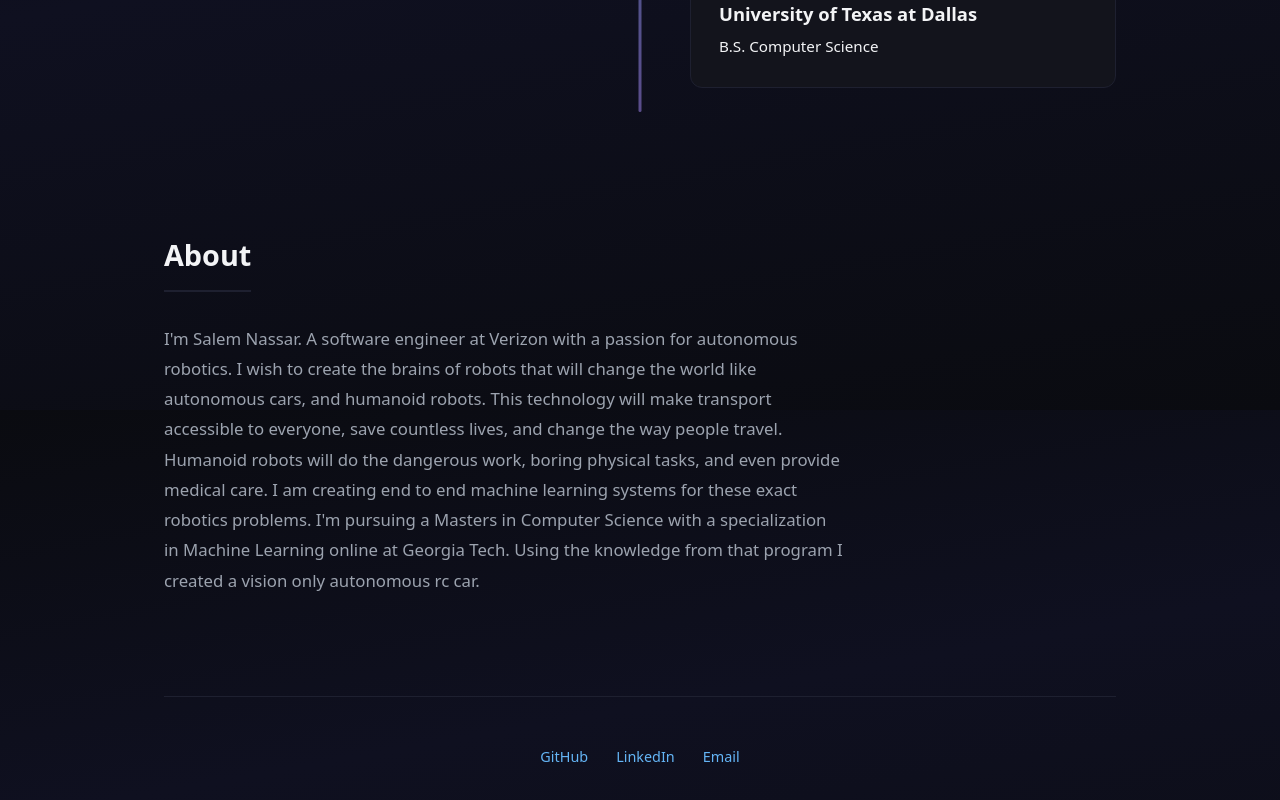
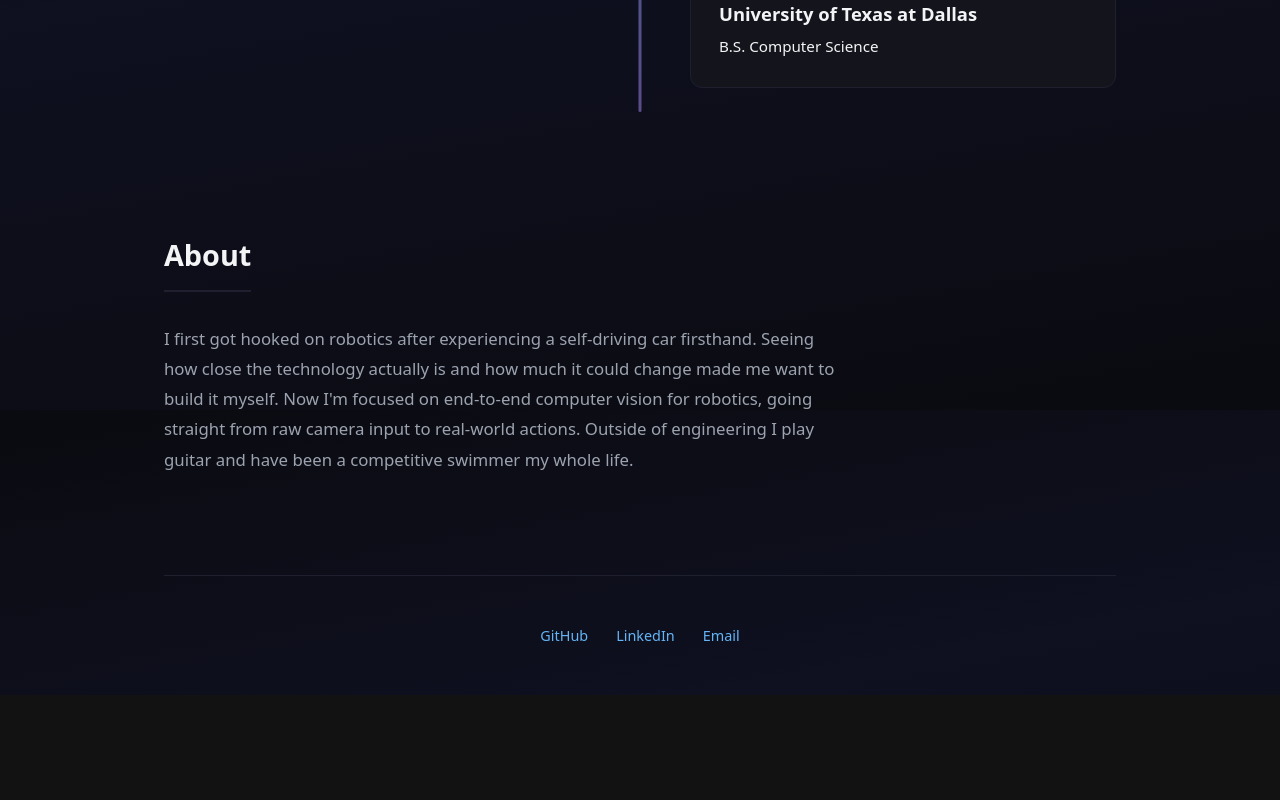
Before and after one commit to Salemmander/Portfolio, a React (Vite) app: page / in a window 1280 px wide. Shown: the part 2790-3590 px from the top of the page. After the commit the page ends 3485 px from the top, so only its background shows below. Built offline with nearby package versions, Linux system fonts and the light colour scheme.

Commit message:
update about

```diff
--- a/src/App.jsx
+++ b/src/App.jsx
@@ -39,12 +39,10 @@ function App() {
       <section id="about" className="section fade-section">
         <h2>About</h2>
         <p className="about">
-          I'm Salem Nassar. A software engineer at Verizon with a passion for autonomous robotics.
-          I wish to create the brains of robots that will change the world like autonomous cars, and humanoid robots. This technology will make transport accessible
-          to everyone, save countless lives, and change the way people travel. Humanoid robots will do the dangerous work, boring physical tasks, and even provide
-          medical care.
-          I am creating end to end machine learning systems for these exact robotics problems. I'm pursuing a Masters in Computer Science with a specialization
-          in Machine Learning online at Georgia Tech. Using the knowledge from that program I created a vision only autonomous rc car.
+          I first got hooked on robotics after experiencing a self-driving car firsthand.
+          Seeing how close the technology actually is and how much it could change made me want to build it myself.
+          Now I'm focused on end-to-end computer vision for robotics, going straight from raw camera input to real-world actions.
+          Outside of engineering I play guitar and have been a competitive swimmer my whole life.
         </p>
       </section>
 
```
